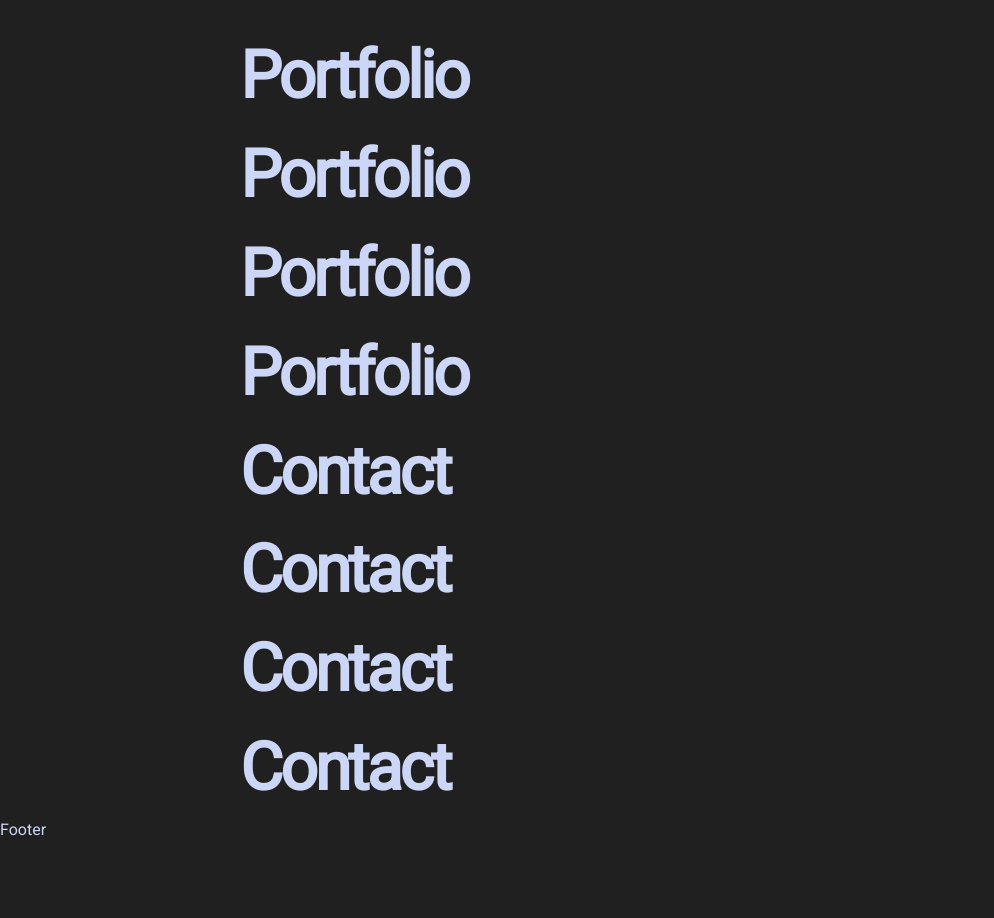
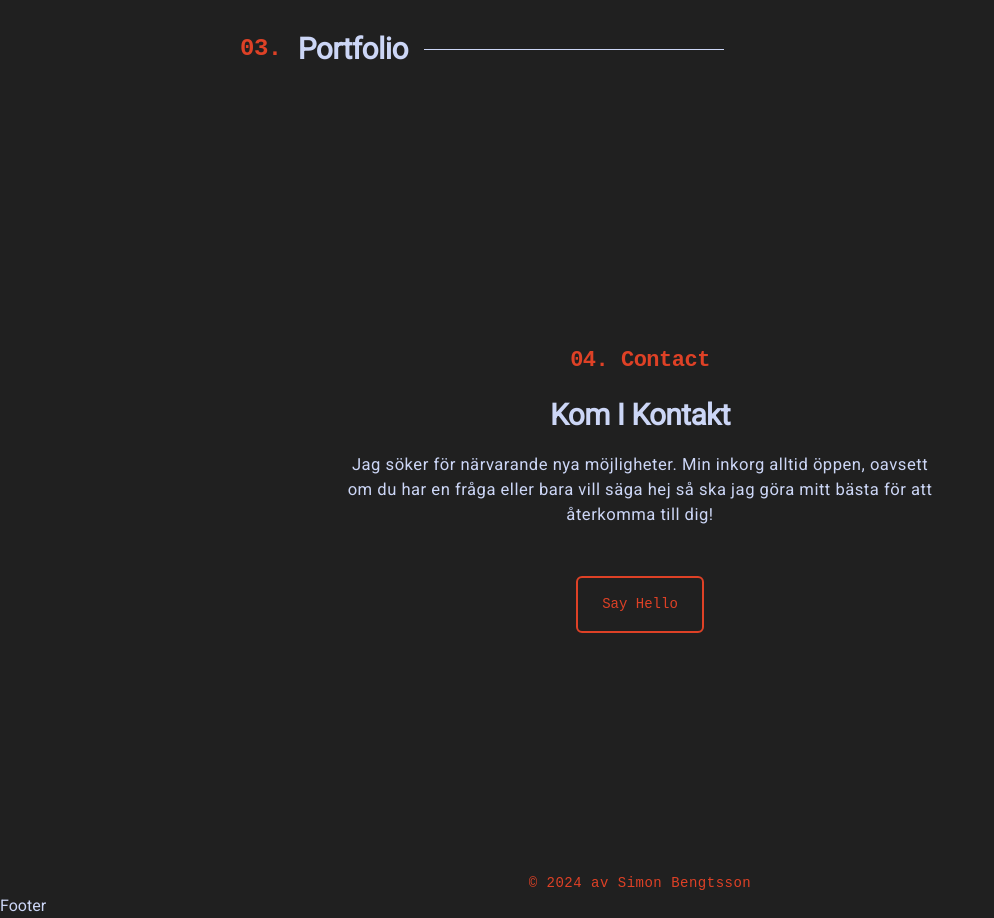
Before and after one commit to Sillen00/Portfolio_CV, a Next.js app: page / in a window 1280 px wide. Shown: the part 2180-3098 px from the top of the page, without its empty margins (0-994 px from the left). Before the commit the page ends 3022 px from the top, so only its background shows below. Built offline with nearby package versions, Linux system fonts and the light colour scheme.

Commit message:
start contact page.

```diff
--- a/app/containers/home-page/Contact.tsx
+++ b/app/containers/home-page/Contact.tsx
@@ -1,11 +1,24 @@
+import OrangeOutlineBtn from "@/app/components/OrangeOutlineBtn";
+import Link from "next/link";
+
 const Contact = () => {
   return (
-    <section className='max-w-screen-lg mx-auto px-6 md:px-28'  id='contact'>
-      <h2>Contact</h2>
-      <h2>Contact</h2>
-      <h2>Contact</h2>
-      <h2>Contact</h2>
-    </section>
+    <>
+      <section className='max-w-screen-lg mx-auto pb-60 px-6 md:px-28' id='contact'>
+        <h4 className={"fira text-center text-secondary-color"}>04. Contact</h4>
+        <h3 className='font-semibold text-center my-4'>Kom I Kontakt</h3>
+        <p className='text-center pb-8 max-w-[600px] mx-auto'>
+          Jag söker för närvarande nya möjligheter. Min inkorg alltid öppen, oavsett om du har en fråga eller bara vill säga hej så ska jag
+          göra mitt bästa för att återkomma till dig!
+        </p>
+        <div className='flex justify-center pt-4'>
+          <Link href='mailto:simonbengtsson00@gmail.com' target='_blank'>
+            <OrangeOutlineBtn className='fira px-6 py-4'>Say Hello</OrangeOutlineBtn>
+          </Link>
+        </div>
+      </section>
+      <p className='fira small text-center text-secondary-color'>© 2024 av Simon Bengtsson</p>
+    </>
   );
 };
 
--- a/app/containers/home-page/Portfolio.tsx
+++ b/app/containers/home-page/Portfolio.tsx
@@ -1,10 +1,12 @@
+import { twMerge } from "tailwind-merge";
+import css from "./_Home.module.scss";
+
 const Portfolio = () => {
   return (
-    <section className='max-w-screen-lg mx-auto px-6 md:px-28' id='portfolio'>
-      <h2>Portfolio</h2>
-      <h2>Portfolio</h2>
-      <h2>Portfolio</h2>
-      <h2>Portfolio</h2>
+    <section className='max-w-screen-lg mx-auto pb-60 px-6 md:px-28' id='portfolio'>
+      <h3 className={twMerge(css.line, "flex flex-nowrap items-center relative mb-8")}>
+        <span className='fira text-secondary-color text-2xl mr-4'>03. </span>Portfolio
+      </h3>
     </section>
   );
 };
```
